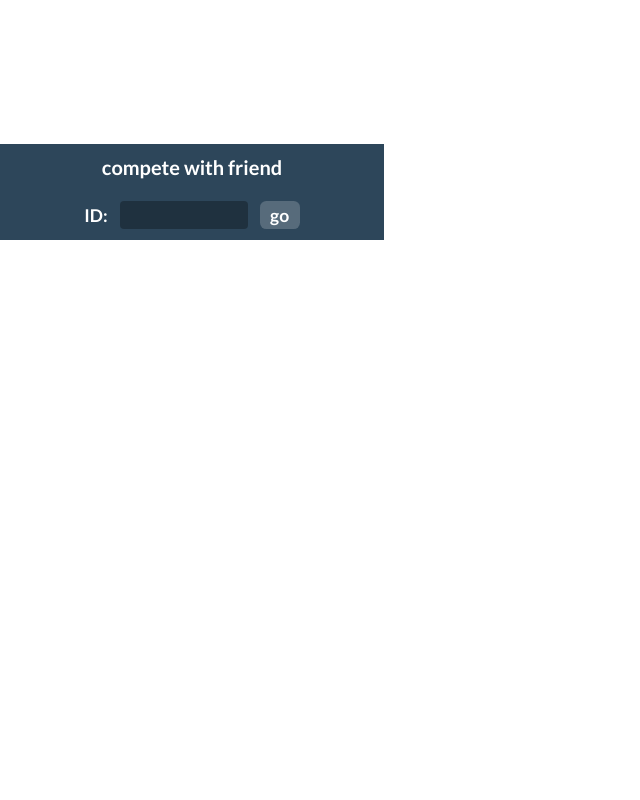
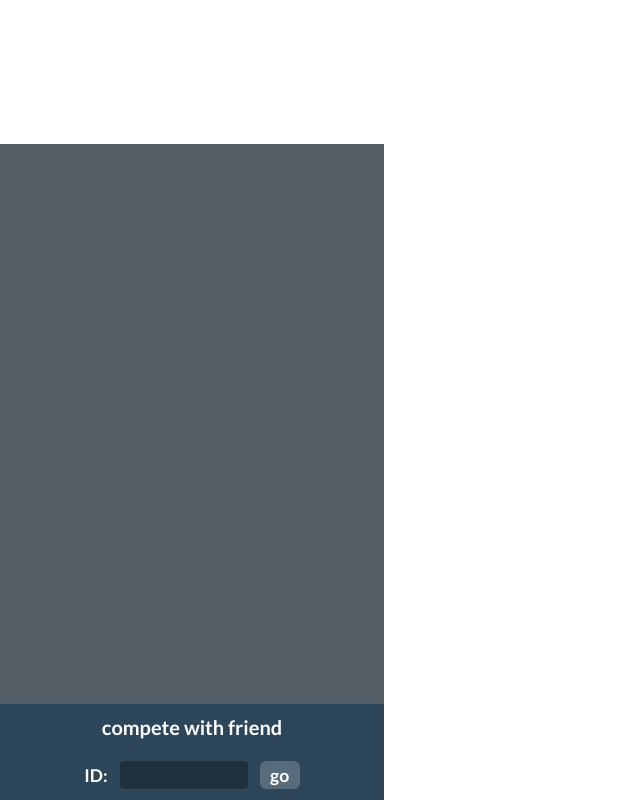
Before and after one commit to pawelkaczoruk/pk-timer, a Vue app: page / in a window 1280 px wide. Shown: the part 864-1664 px from the top of the page, without its empty margins (0-640 px from the left). Before the commit the page ends 1104 px from the top, so only its background shows below. Built offline with nearby package versions, Linux system fonts and the light colour scheme.

Commit message:
create Stats component and add basic styles

```diff
--- a/src/App.vue
+++ b/src/App.vue
@@ -7,6 +7,7 @@
     <Cube />
     <Graph />
     <Extra />
+    <Stats />
     <Compete />
   </div>
 </template>
@@ -20,6 +21,7 @@ import Graph from './components/Graph'
 import Extra from './components/Extra'
 import SelectPanel from './components/SelectPanel'
 import Compete from './components/Compete'
+import Stats from './components/Stats'
 
 export default {
   name: 'App',
@@ -31,7 +33,8 @@ export default {
     Graph,
     Extra,
     SelectPanel,
-    Compete
+    Compete,
+    Stats
   }
 }
 </script>
--- a/src/assets/styles/variables.scss
+++ b/src/assets/styles/variables.scss
@@ -10,4 +10,5 @@
   --sapphire-blue: #0C5A78;
   --denim-blue: #0C2233;
   --aegan-blue: #2D465A;
+  --grey: #555F67;
 }
--- /dev/null
+++ b/src/components/Stats.vue
@@ -0,0 +1,21 @@
+<template>
+  <div class="stats">
+
+  </div>
+</template>
+
+<script>
+export default {
+  name: 'Stats'
+}
+</script>
+
+<style lang="scss" scoped>
+
+.stats {
+  height: 70vh;
+  width: 30vw;
+  background: var(--grey);
+}
+
+</style>
```
